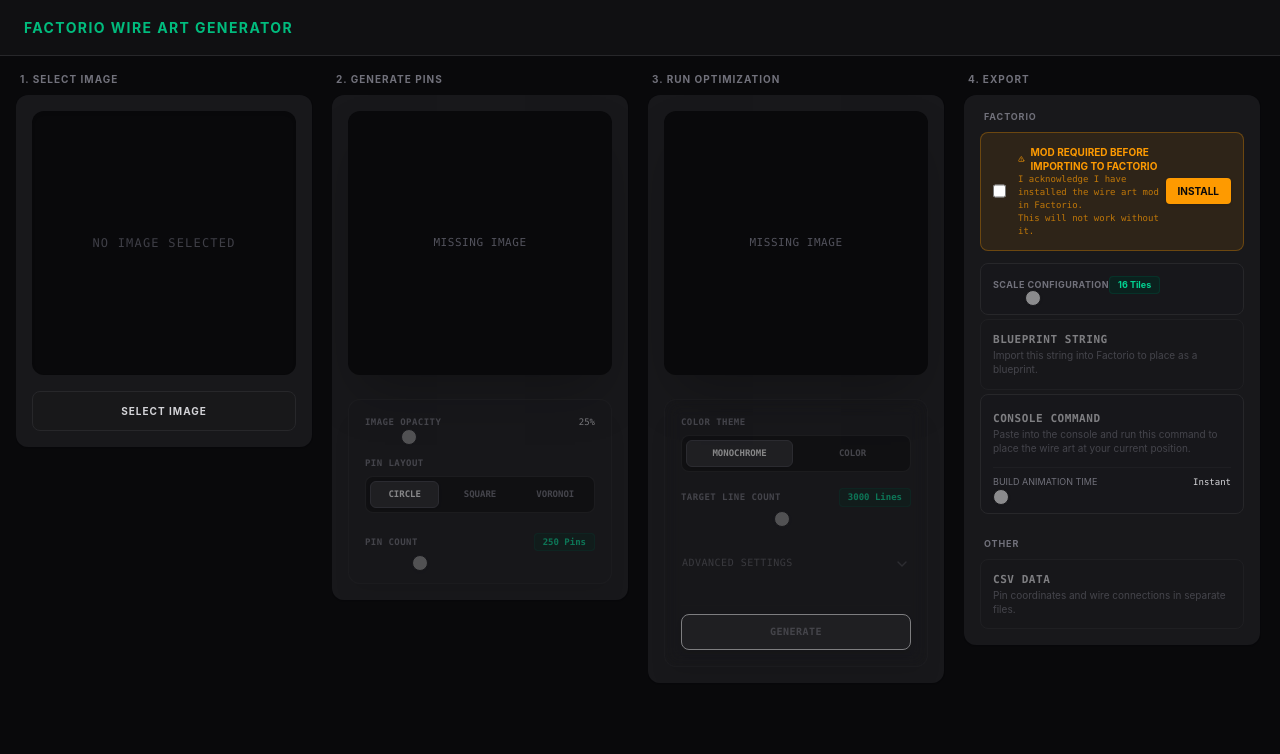
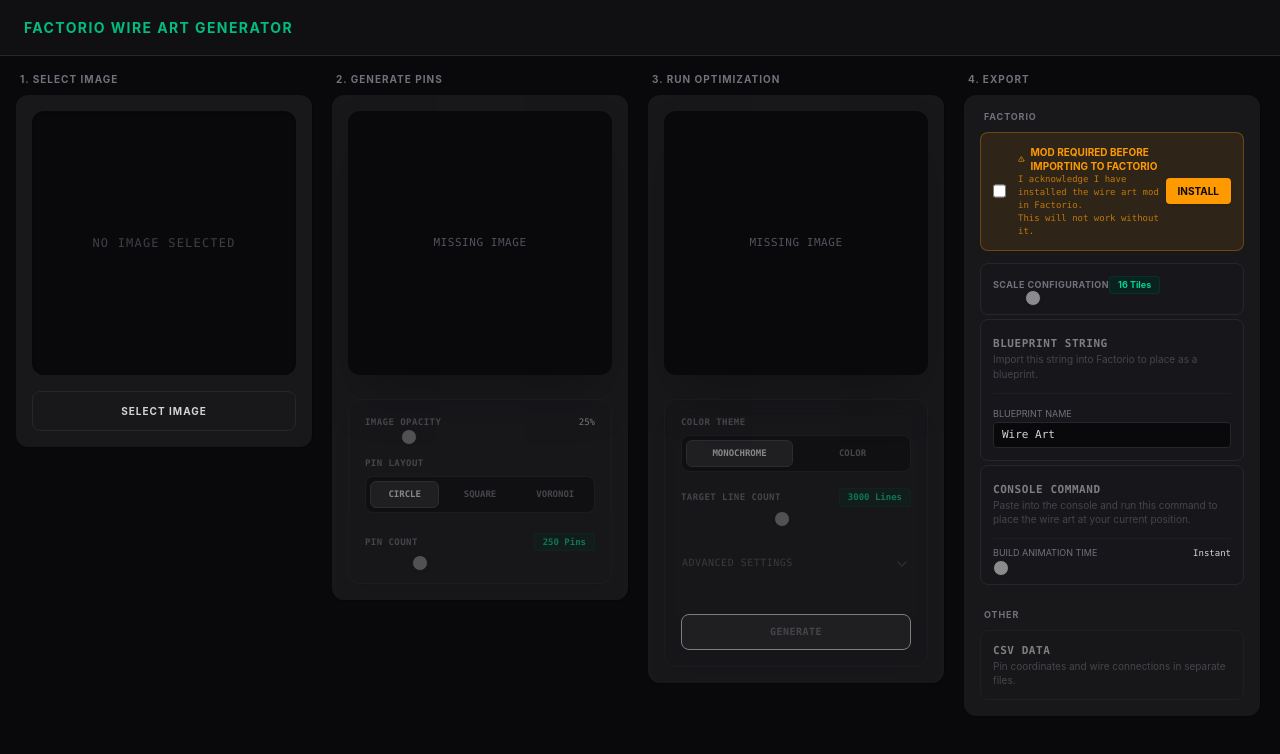
Before and after one commit to alexwittman/Factorio-Wire-Art, a Svelte app: page / in a window 1280 px wide. Shown: the top 754 px of the page. Built offline with nearby package versions, Linux system fonts and the light colour scheme.

Commit message:
:sparkles: Add blueprint export

```diff
--- a/package.json
+++ b/package.json
@@ -18,6 +18,7 @@
     "@tsconfig/svelte": "^5.0.8",
     "@types/d3-delaunay": "^6.0.4",
     "@types/node": "^24.12.3",
+    "@types/pako": "^2.0.4",
     "bits-ui": "^2.18.1",
     "clsx": "^2.1.1",
     "embla-carousel-svelte": "^8.6.0",
@@ -41,6 +42,7 @@
     "@tailwindcss/vite": "^4.3.0",
     "d3-delaunay": "^6.0.4",
     "jszip": "^3.10.1",
+    "pako": "^2.1.0",
     "tailwindcss": "^4.3.0"
   }
 }
--- /dev/null
+++ b/src/lib/export_processors/BlueprintExportProcessor.ts
@@ -0,0 +1,77 @@
+import { toast } from "svelte-sonner";
+import pako from "pako"; // npm install pako
+import { IPinLayout } from "../pins/IPinLayout";
+import type { ThreadResult } from "../threading/ThreadResult";
+import { IExportProcessor } from "./IExportProcessor";
+
+export class BlueprintExportProcessor implements IExportProcessor {
+  scale: number;
+  imageSize: number;
+  name: string;
+
+  constructor(scale: number, imageSize: number, name: string) {
+    this.scale = scale;
+    this.imageSize = imageSize;
+    this.name = name;
+  }
+
+  export(results: ThreadResult[], layout: IPinLayout): void {
+    const blueprint = this.generateBlueprint(results, layout);
+    const jsonString = JSON.stringify(blueprint);
+    const compressed = pako.deflate(jsonString);
+    const base64 = btoa(String.fromCharCode(...compressed));
+    const finalString = "0" + base64;
+
+    navigator.clipboard.writeText(finalString).then(() => {
+      toast("Copied to Clipboard", {
+        description: "Import into Factorio as a blueprint.",
+      });
+    });
+  }
+
+  private generateBlueprint(results: ThreadResult[], layout: IPinLayout) {
+    const entities = layout.pins.map((p, i) => ({
+      entity_number: i + 1,
+      name: "wire-art-pin",
+      position: {
+        x: (p.x / this.imageSize) * this.scale - this.scale / 2,
+        y: (p.y / this.imageSize) * this.scale - this.scale / 2,
+      },
+    }));
+
+    const wires: any[] = [];
+
+    const getWireType = (color: string) => {
+      return color === "red"
+        ? [1]
+        : color === "green"
+          ? [2]
+          : color === "blue"
+            ? [5]
+            : [1, 2, 5];
+    };
+
+    results.forEach((res) => {
+      const wireTypes = getWireType(res.color);
+      res.sequence.forEach((pair) => {
+        wireTypes.forEach((wireId) => {
+          wires.push([
+            pair[0] + 1, // Source Entity Index
+            wireId, // Source Connector ID
+            pair[1] + 1, // Target Entity Index
+            wireId, // Target Connector ID
+          ]);
+        });
+      });
+    });
+
+    return {
+      blueprint: {
+        item: "blueprint",
+        label: this.name,
+        entities: entities,
+        wires: wires,
+      },
+    };
+  }
+}
--- a/src/lib/export_processors/ExportType.ts
+++ b/src/lib/export_processors/ExportType.ts
@@ -1,6 +1,7 @@
-export type ExportType = "csv" | "console-command";
+export type ExportType = "csv" | "console-command" | "blueprint";
 
 export type ExportOptions = {
   scale: number;
   animationTime: number;
+  name: string;
 };
--- a/src/routes/Stage4_Export.svelte
+++ b/src/routes/Stage4_Export.svelte
@@ -11,6 +11,7 @@
   }
 
   let modAcknowledged = $state(false);
+  let blueprintName = $state("Wire Art");
   let exportScale = $state(16);
   let blueprintError = $derived(
     pipeline.threadStats &&
@@ -22,6 +23,7 @@
   let exportOptions: ExportOptions = $derived({
     scale: exportScale,
     animationTime: animationTime,
+    name: blueprintName,
   });
 </script>
 
@@ -111,22 +113,26 @@
       />
     </div>
 
+    <div
+      class="w-full flex flex-col gap-2 p-3 rounded-lg border border-zinc-800 bg-zinc-900/20 hover:bg-zinc-800/40 transition-colors"
+    >
       <button
         type="button"
+        onclick={() => exportThreads("blueprint", exportOptions)}
         disabled={!pipeline.threadResults ||
           !modAcknowledged ||
           blueprintError ||
           pipeline.isProcessingThreads}
-      class="w-full flex flex-col items-start p-3 rounded-lg border border-zinc-800 bg-zinc-900/20 hover:bg-zinc-800/40 transition-colors disabled:opacity-50 disabled:cursor-not-allowed text-left"
+        class="w-full text-left disabled:opacity-50 disabled:cursor-not-allowed group"
       >
         <span
           class="text-[11px] font-bold font-mono tracking-wider text-zinc-200 uppercase"
         >
           Blueprint String
         </span>
-      <span class="text-[10px] text-zinc-500"
-        >Import this string into Factorio to place as a blueprint.</span
-      >
+        <span class="text-[10px] text-zinc-500 block">
+          Import this string into Factorio to place as a blueprint.
+        </span>
         {#if blueprintError}
           <span class="text-[10px] text-red-500"
             >Longest wire exceeds Factorio maximum length of 64 tiles, so
@@ -138,8 +144,19 @@
         {/if}
       </button>
 
+      <div class="space-y-1 mt-1 border-t border-zinc-800/50 pt-2">
+        <span class="text-zinc-500 text-[9px] uppercase">Blueprint Name</span>
+        <input
+          type="text"
+          placeholder="Blueprint Name"
+          bind:value={blueprintName}
+          class="w-full bg-zinc-950 border border-zinc-800 rounded px-2 py-1 text-[11px] text-zinc-300 font-mono focus:outline-none focus:border-zinc-600"
+        />
+      </div>
+    </div>
+
     <div
-      class="w-full flex flex-col gap-2 p-3 rounded-lg border border-zinc-800 bg-zinc-900/20"
+      class="w-full flex flex-col gap-2 p-3 rounded-lg border border-zinc-800 bg-zinc-900/20 hover:bg-zinc-800/40 transition-colors"
     >
       <button
         type="button"
--- a/src/state/pipelineState.svelte.ts
+++ b/src/state/pipelineState.svelte.ts
@@ -26,6 +26,7 @@
 import { RGBCompositeFrameProcessor } from "$lib/lib/frame_processors/RGBCompositeFrameProcessor";
 import { RecolorLiveFrameProcessor } from "$lib/lib/frame_processors/RecolorLiveFrameProcessor";
 import { RGBImageProcessor } from "$lib/lib/image_processors/RGBImageProcessor";
+import { BlueprintExportProcessor } from "$lib/lib/export_processors/BlueprintExportProcessor";
 
 class UnifiedOrchestratorState {
   imageUrl = $state("");
@@ -280,6 +281,12 @@
           this.imageSize,
           options.animationTime,
         ).export(this.threadResults!, this.pinLayout!);
+      case "blueprint":
+        return new BlueprintExportProcessor(
+          options.scale,
+          this.imageSize,
+          options.name,
+        ).export(this.threadResults!, this.pinLayout!);
       default:
         return;
     }
```
Also changed, not shown: 1 other file (tests, documents, lock files or other folders). Lines whose indentation alone changed are shown as unchanged.
